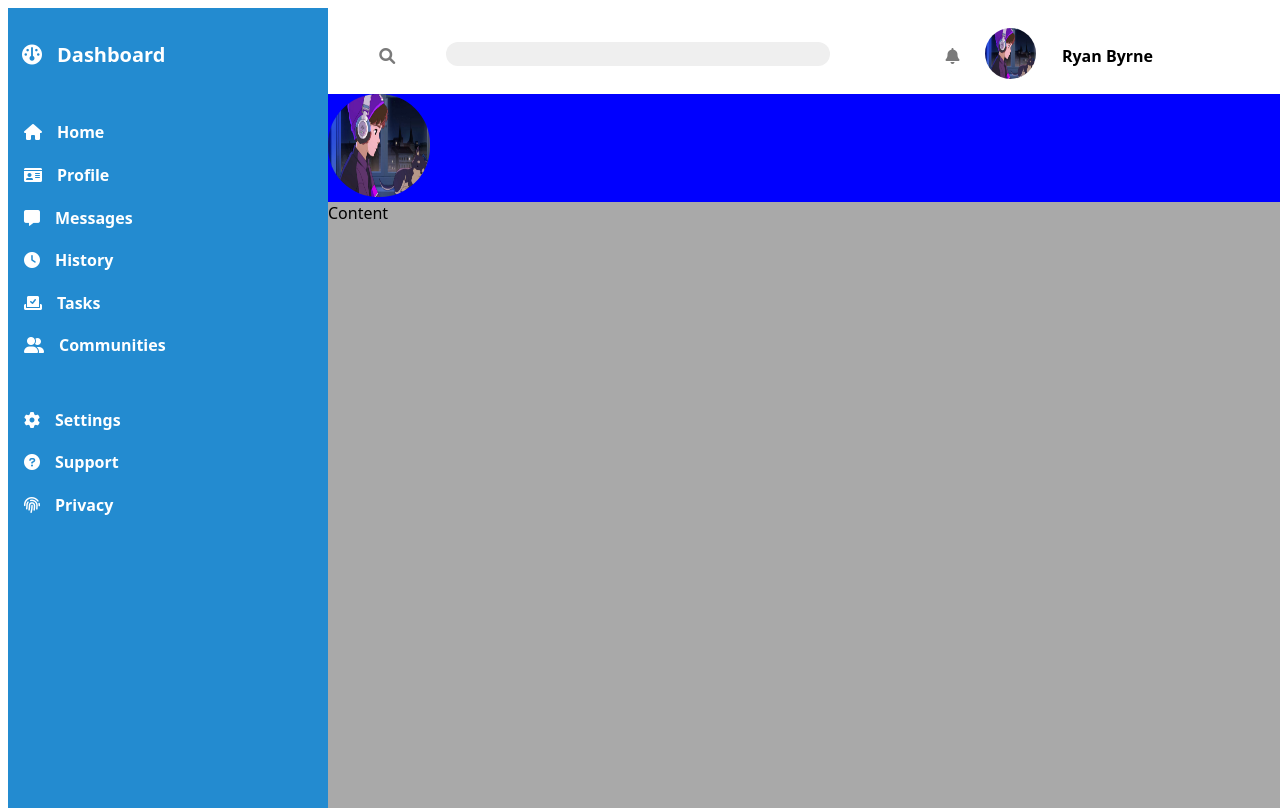
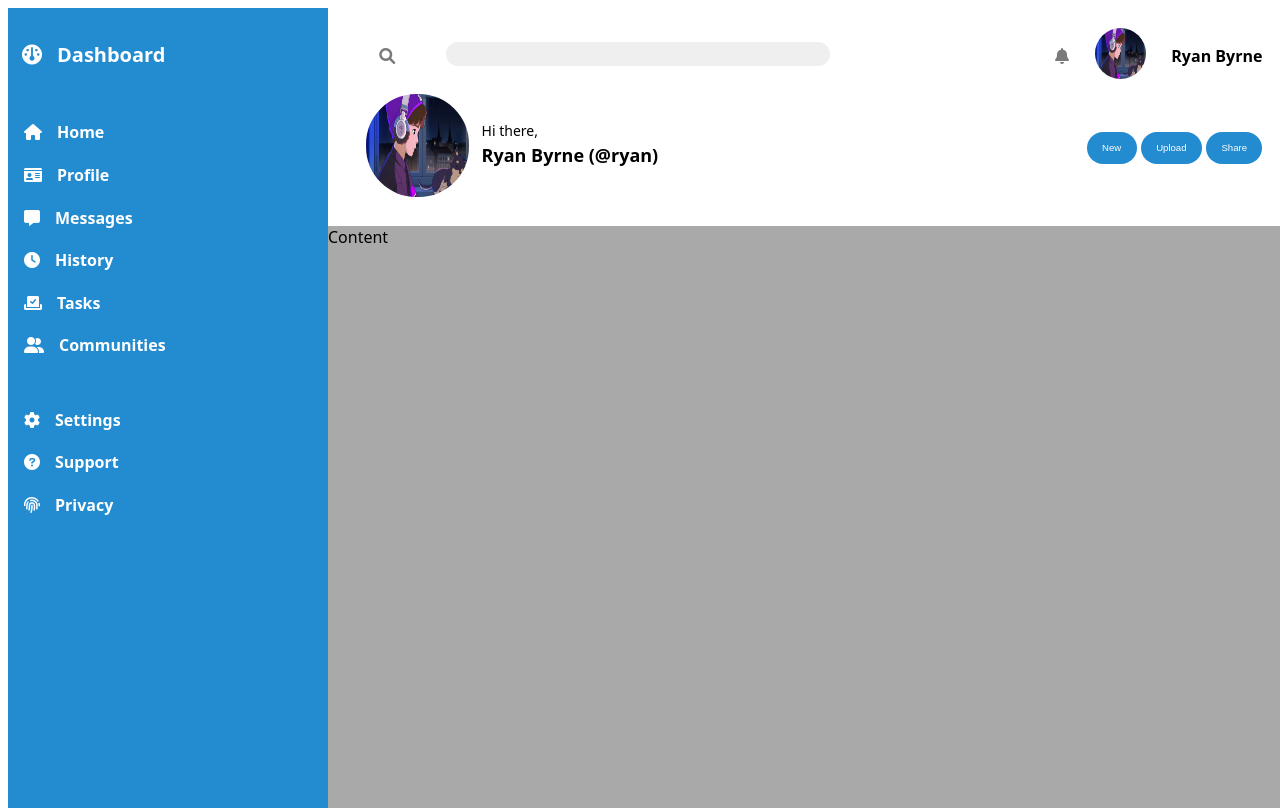
Before and after one commit to ryanjamesbm/Odin-Project-Admin-Dashboard, a plain HTML site: page index.html in a window 1280 px wide. Drawn offline with Linux system fonts and the light colour scheme.

Commit message:
Profile bar created and styled, header navigation alignment correcte so it matches the profile bar

```diff
--- a/CSS/style.css
+++ b/CSS/style.css
@@ -50,7 +50,7 @@ body, html{
 
 /* Notification symbol */
 #notifications{
-    margin-left: 7vw;
+    margin-left: auto;
 }
 
 /* Profil picture */
@@ -60,13 +60,20 @@ body, html{
     border-radius: 50px;
 }
 
+#username{
+    margin-right: 2vw;
+}
+
 
 /* Header profile bar */
 
 #header-profile{
-    background-color: blue;
+    background-color: white;
     grid-column: 2 / 5;
     grid-row: 2 / 2;
+    display: flex;
+    align-items: center;
+    padding-bottom: 3vh;
 }
 
 /* Profile picture */
@@ -74,8 +81,41 @@ body, html{
     height: 8vw;
     width: 8vw;
     border-radius: 50px;
+    margin-left: 3vw;
+    margin-right: 1vw;
 }
 
+/* Welcome text */
+#welcome-text{
+    padding: 0;
+    margin: 0;
+    line-height: 0;
+}
+
+#welcome-text p{
+    font-size: clamp(8px, 1.5vw, 14px);
+}
+
+#welcome-text h4{
+    font-size: clamp(11px, 2.2vw, 18px);
+}
+
+/* Action buttons */
+
+#action-buttons{
+    margin-left: auto;
+    justify-content:flex-end;
+    margin-right: 2vw;
+}
+
+#action-buttons button{
+    border-radius: 20px;
+    border: none;
+    padding:0.8vw 1.2vw 0.8vw 1.2vw;
+    font-size: 0.6em;
+    background-color: rgb(35, 139, 208);
+    color: white;
+}
 
 /* Sidebar menu */
 #sidebar{
--- a/index.html
+++ b/index.html
@@ -37,6 +37,15 @@
             <!-- Profile picture -->
             <div id="profile-pic-main">
                 <img src="/images/568c909d-fc75-411f-a015-48bd9eedd630.png.webp" alt="">
+            </div>
+            <div id="welcome-text">
+                <p>Hi there,</p>
+                <h4>Ryan Byrne (@ryan)</h4>
+            </div>
+            <div id="action-buttons">
+                <button>New</button>
+                <button>Upload</button>
+                <button>Share</button>
             </div>
         </div>
 
```
